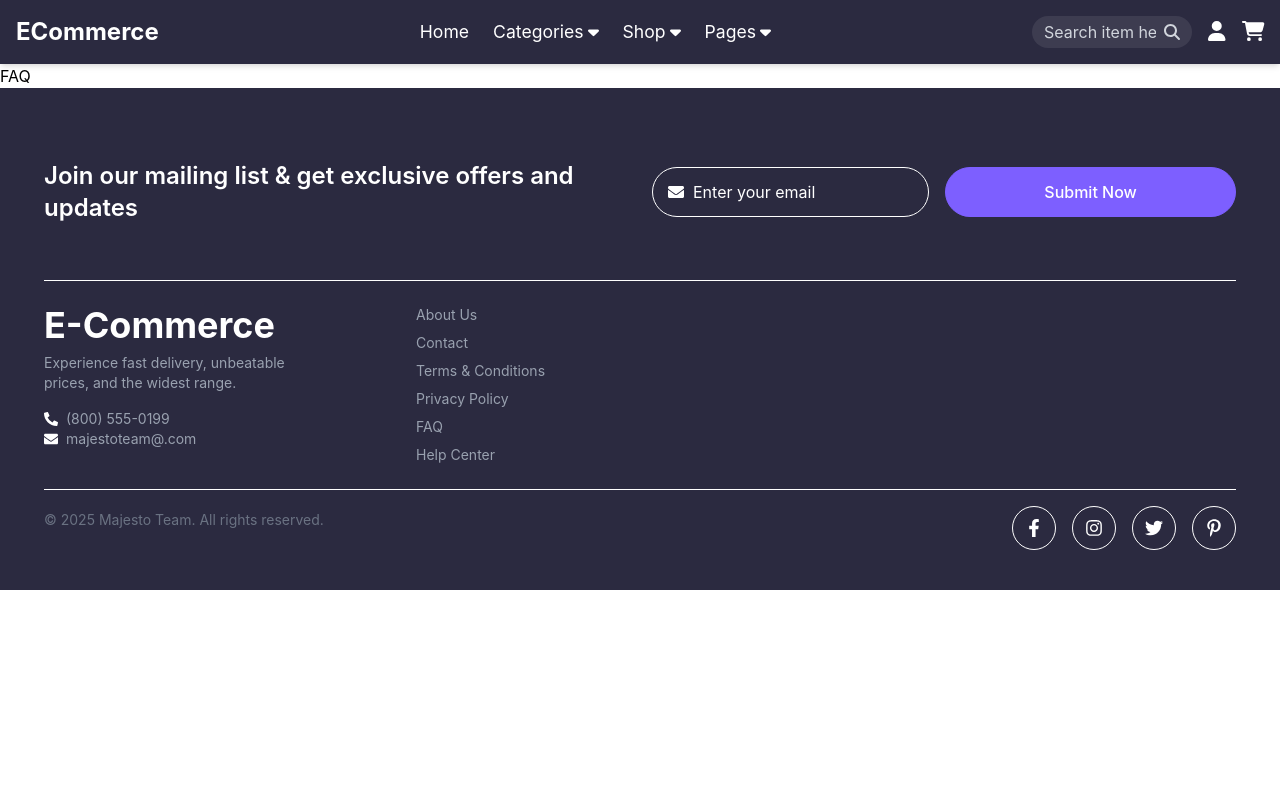
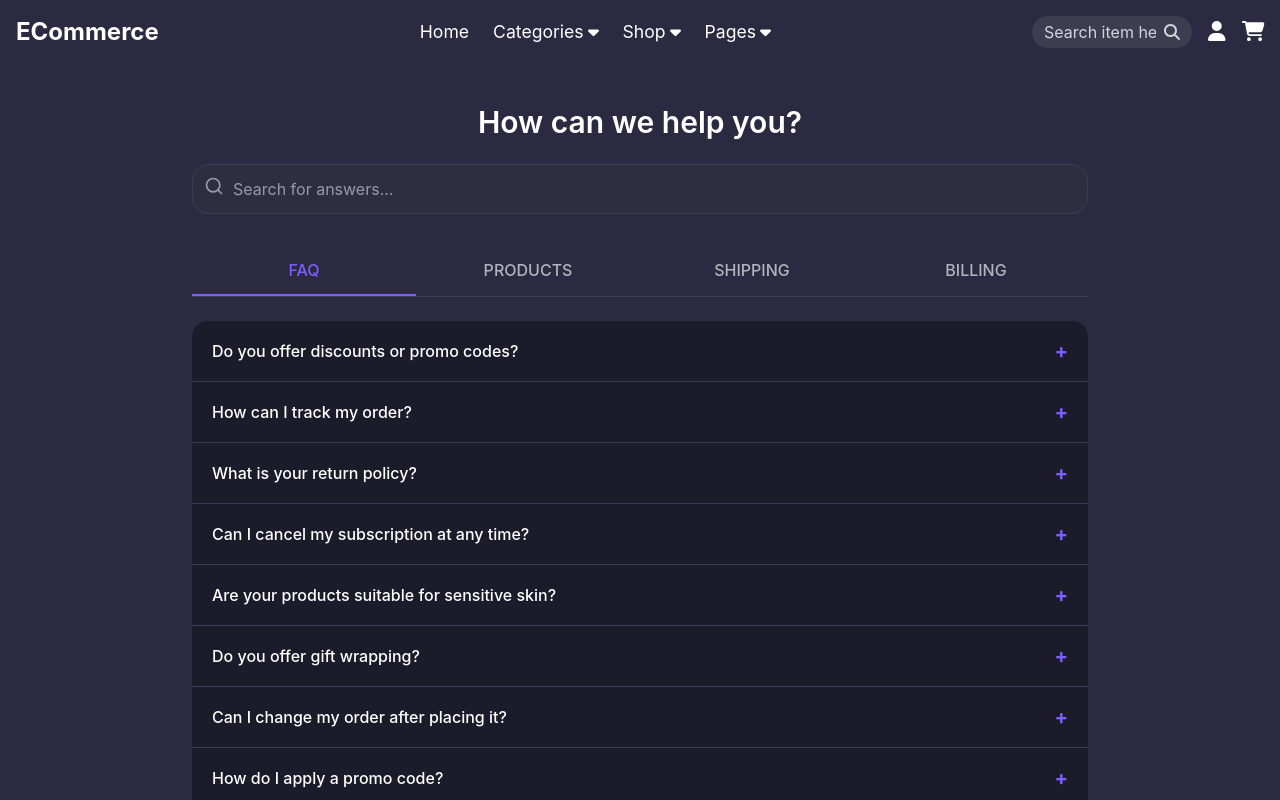
Before and after one commit to prince-sunsara/ECommerce-Frontend, a React (Vite) app: page /faq in a window 1280 px wide. Shown: the top 800 px of the page. Built offline with nearby package versions, Linux system fonts and the light colour scheme.

Commit message:
Feat: FAQ page is created!

```diff
--- a/package.json
+++ b/package.json
@@ -14,6 +14,7 @@
     "@fortawesome/free-solid-svg-icons": "^6.7.2",
     "@fortawesome/react-fontawesome": "^0.2.2",
     "@tailwindcss/vite": "^4.1.8",
+    "lucide-react": "^0.515.0",
     "react": "^19.1.0",
     "react-dom": "^19.1.0",
     "react-icons": "^5.5.0",
--- a/src/App.jsx
+++ b/src/App.jsx
@@ -4,7 +4,7 @@ import {
   AboutUs,
   Contact,
   Home,
-  FAQ,
+  FAQSection,
   HelpCenter,
   PrivacyPolicy,
   UserLogin,
@@ -51,7 +51,7 @@ function AppWrapper() {
 
         <Route path="/privacy-policy" element={<PrivacyPolicy />} />
         <Route path="/terms-and-conditions" element={<TermsAndConditions />} />
-        <Route path="/faq" element={<FAQ />} />
+        <Route path="/faq" element={<FAQSection />} />
         <Route path="/help-center" element={<HelpCenter />} />
       </Routes>
 
--- a/src/pages/FAQ.jsx
+++ /dev/null
@@ -1,7 +0,0 @@
-import React from "react";
-
-const FAQ = () => {
-  return <div>FAQ</div>;
-};
-
-export default FAQ;
--- /dev/null
+++ b/src/pages/FAQSection.jsx
@@ -0,0 +1,66 @@
+import { useState } from "react";
+import { Search } from "lucide-react";
+import faqData from "../utils/faq_data.json";
+
+export default function FAQPage() {
+  const [activeTab, setActiveTab] = useState("FAQ");
+  const [openIndex, setOpenIndex] = useState(null);
+
+  return (
+    <div className="bg-[#2B2A40] text-white min-h-screen px-4 py-10">
+      <div className="max-w-4xl mx-auto">
+        <h1 className="text-3xl font-semibold mb-6 text-center">
+          How can we help you?
+        </h1>
+
+        <div className="relative mb-8">
+          <input
+            type="text"
+            placeholder="Search for answers..."
+            className="w-full bg-[#2F2E41] border border-[#3D3C50] text-white placeholder-[#9A99A9] py-3 px-4 pl-10 rounded-2xl focus:outline-none"
+          />
+          <Search className="absolute left-3 top-3 text-[#9A99A9]" size={20} />
+        </div>
+
+        <div className="flex justify-between border-b border-[#3D3C50] mb-6">
+          {Object.keys(faqData).map((tab) => (
+            <button
+              key={tab}
+              className={`sm:flex-1 text-center py-3 font-medium border-b-2 transition duration-200 cursor-pointer ${
+                activeTab === tab
+                  ? "border-[#7D5FFF] text-[#7D5FFF]"
+                  : "border-transparent text-[#B3B3C1] hover:text-white"
+              }`}
+              onClick={() => {
+                setActiveTab(tab);
+                setOpenIndex(null);
+              }}
+            >
+              {tab}
+            </button>
+          ))}
+        </div>
+
+        <div className="bg-[#1C1B2A] rounded-2xl divide-y divide-[#3D3C50] overflow-hidden">
+          {faqData[activeTab].map((item, idx) => (
+            <div
+              key={idx}
+              className="cursor-pointer px-5 py-4 hover:bg-[#2F2E41] transition duration-200"
+              onClick={() => setOpenIndex(openIndex === idx ? null : idx)}
+            >
+              <div className="flex justify-between items-center">
+                <h3 className="font-medium text-base">{item.question}</h3>
+                <span className="text-[#7D5FFF] font-bold text-xl">
+                  {openIndex === idx ? "−" : "+"}
+                </span>
+              </div>
+              {openIndex === idx && (
+                <p className="text-sm text-[#B3B3C1] mt-2">{item.answer}</p>
+              )}
+            </div>
+          ))}
+        </div>
+      </div>
+    </div>
+  );
+}
--- a/src/pages/index.js
+++ b/src/pages/index.js
@@ -3,7 +3,7 @@ import AboutUs from "./About/AboutUs";
 import Team from "./About/Team";
 import Contact from "./Contact";
 import TermsAndConditions from "./TermsAndConditions";
-import FAQ from "./FAQ";
+import FAQSection from "./FAQSection";
 import HelpCenter from "./HelpCenter";
 import PrivacyPolicy from "./PrivacyPolicy";
 import SellerSignUp from "./SellerRegister/SellerSignUp";
@@ -18,7 +18,7 @@ export {
   Team,
   Contact,
   TermsAndConditions,
-  FAQ,
+  FAQSection,
   HelpCenter,
   PrivacyPolicy,
   SellerSignUp,
--- /dev/null
+++ b/src/utils/faq_data.json
@@ -0,0 +1,170 @@
+{
+  "FAQ": [
+    {
+      "question": "Do you offer discounts or promo codes?",
+      "answer": "Yes, we occasionally offer promo codes through email and on special holidays. Stay subscribed to our newsletter."
+    },
+    {
+      "question": "How can I track my order?",
+      "answer": "After your order is shipped, you'll receive an email with a tracking number and link to track your package."
+    },
+    {
+      "question": "What is your return policy?",
+      "answer": "We offer a 30-day return policy. If you're not satisfied, you can return your product within 30 days for a full refund."
+    },
+    {
+      "question": "Can I cancel my subscription at any time?",
+      "answer": "Yes, you can cancel your subscription anytime from your account dashboard."
+    },
+    {
+      "question": "Are your products suitable for sensitive skin?",
+      "answer": "Yes, our products are dermatologist-tested and safe for sensitive skin."
+    },
+    {
+      "question": "Do you offer gift wrapping?",
+      "answer": "Yes, gift wrapping is available at checkout for an additional fee."
+    },
+    {
+      "question": "Can I change my order after placing it?",
+      "answer": "Yes, you can change your order within 1 hour of placing it by contacting our support team."
+    },
+    {
+      "question": "How do I apply a promo code?",
+      "answer": "You can enter your promo code during checkout in the 'Apply Promo Code' box."
+    },
+    {
+      "question": "Where are your products manufactured?",
+      "answer": "All of our products are manufactured in facilities located in the USA."
+    },
+    {
+      "question": "What if I receive a damaged item?",
+      "answer": "If you receive a damaged item, please contact our support team with a photo and order number for a replacement."
+    }
+  ],
+  "PRODUCTS": [
+    {
+      "question": "How often should I replace the blade?",
+      "answer": "We recommend replacing the blade every 3 months for optimal performance."
+    },
+    {
+      "question": "Are your products cruelty-free?",
+      "answer": "Yes, all of our products are 100% cruelty-free."
+    },
+    {
+      "question": "Do your products contain parabens or sulfates?",
+      "answer": "No, all of our products are paraben and sulfate-free."
+    },
+    {
+      "question": "Are your blades replaceable?",
+      "answer": "Yes, all blades are easily replaceable and available on our site."
+    },
+    {
+      "question": "Do you offer product bundles?",
+      "answer": "Yes, we offer discounted bundles for grooming and skincare."
+    },
+    {
+      "question": "Is your trimmer waterproof?",
+      "answer": "Yes, our trimmers are waterproof and safe to use in the shower."
+    },
+    {
+      "question": "Are your products vegan?",
+      "answer": "Yes, our formulas are 100% vegan."
+    },
+    {
+      "question": "Can I use your products on all body areas?",
+      "answer": "Yes, our products are designed to be safe for all body areas."
+    },
+    {
+      "question": "How long does the battery last on your trimmer?",
+      "answer": "The battery lasts up to 90 minutes on a full charge."
+    },
+    {
+      "question": "What is the shelf life of your skincare products?",
+      "answer": "Our skincare products have a shelf life of 12\u201324 months."
+    }
+  ],
+  "SHIPPING": [
+    {
+      "question": "Do you ship internationally?",
+      "answer": "Yes, we ship to over 50 countries. Shipping fees and times may vary depending on location."
+    },
+    {
+      "question": "How long does shipping take?",
+      "answer": "Orders typically arrive within 5\u20137 business days for domestic shipping."
+    },
+    {
+      "question": "Can I change my shipping address?",
+      "answer": "Yes, contact support within 1 hour of placing your order to change the address."
+    },
+    {
+      "question": "Do you offer express shipping?",
+      "answer": "Yes, express and overnight shipping options are available at checkout."
+    },
+    {
+      "question": "Are there any customs charges?",
+      "answer": "International orders may be subject to customs duties or taxes."
+    },
+    {
+      "question": "Will I get tracking info?",
+      "answer": "Yes, you will receive tracking info via email once your order is shipped."
+    },
+    {
+      "question": "What if my package is lost?",
+      "answer": "If your package is lost, contact support with your order number and we\u2019ll investigate."
+    },
+    {
+      "question": "Do you ship to PO Boxes?",
+      "answer": "Yes, we ship to PO Boxes using standard delivery services."
+    },
+    {
+      "question": "Can I pick up my order in person?",
+      "answer": "Currently, we do not offer in-person pickup."
+    },
+    {
+      "question": "How much is shipping?",
+      "answer": "Shipping is free for orders over $50. Otherwise, rates are calculated at checkout."
+    }
+  ],
+  "BILLING": [
+    {
+      "question": "What payment methods do you accept?",
+      "answer": "We accept Visa, MasterCard, American Express, UPI, and most major credit/debit cards."
+    },
+    {
+      "question": "Can I use multiple promo codes?",
+      "answer": "Only one promo code can be applied per order."
+    },
+    {
+      "question": "Do you offer refunds?",
+      "answer": "Yes, refunds are processed within 5\u201310 business days after returns."
+    },
+    {
+      "question": "Can I update my billing address?",
+      "answer": "Yes, log into your account to update billing details."
+    },
+    {
+      "question": "Do you offer subscription billing?",
+      "answer": "Yes, subscriptions are billed monthly and can be canceled anytime."
+    },
+    {
+      "question": "How can I get a copy of my invoice?",
+      "answer": "You can find your invoice in the order confirmation email or under 'My Orders' in your account dashboard."
+    },
+    {
+      "question": "Will I be charged tax?",
+      "answer": "Applicable taxes are calculated at checkout based on your location."
+    },
+    {
+      "question": "Why was my payment declined?",
+      "answer": "Payments may be declined due to incorrect info or bank restrictions."
+    },
+    {
+      "question": "Can I pay in installments?",
+      "answer": "Yes, installment options are available via select payment partners."
+    },
+    {
+      "question": "Is my payment information secure?",
+      "answer": "Yes, we use industry-standard encryption and do not store card details."
+    }
+  ]
+}
```
Also changed, not shown: 1 other file (tests, documents, lock files or other folders).
